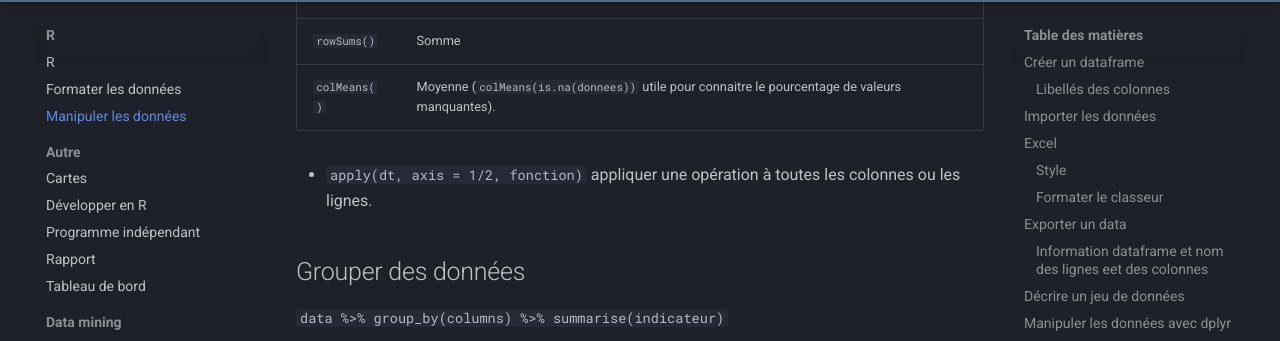
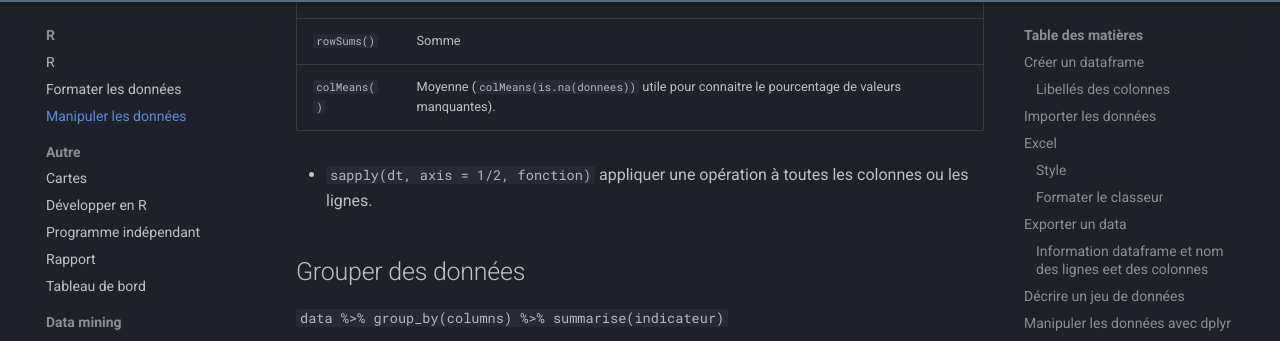
Before and after one commit to gdemare/Informatique, an MkDocs documentation site: the page built from docs/r/manipuler-donnees_r.md, in a window 1280 px wide and 900 px high, scrolled down 5664 px. Shown: the part 94-435 px from the top of the window. Built offline with MkDocs 1.6.1 and Material for MkDocs 9.7.7, drawn with Linux system fonts in a browser that asks for light colours; comment, search, counter and statistics services are not loaded.

Commit message:
Update manipuler-donnees_r.md

```diff
--- a/docs/r/manipuler-donnees_r.md
+++ b/docs/r/manipuler-donnees_r.md
@@ -183,7 +183,7 @@ Fonction 		| Défintion
 `rowSums()`		| Somme
 `colMeans()`	| Moyenne (`colMeans(is.na(donnees))` utile pour connaitre le pourcentage de valeurs manquantes).
 
-* `apply(dt, axis = 1/2, fonction)` appliquer une opération à toutes les colonnes ou les lignes.
+* `sapply(dt, axis = 1/2, fonction)` appliquer une opération à toutes les colonnes ou les lignes.
 
 ## Grouper des données
 
```
